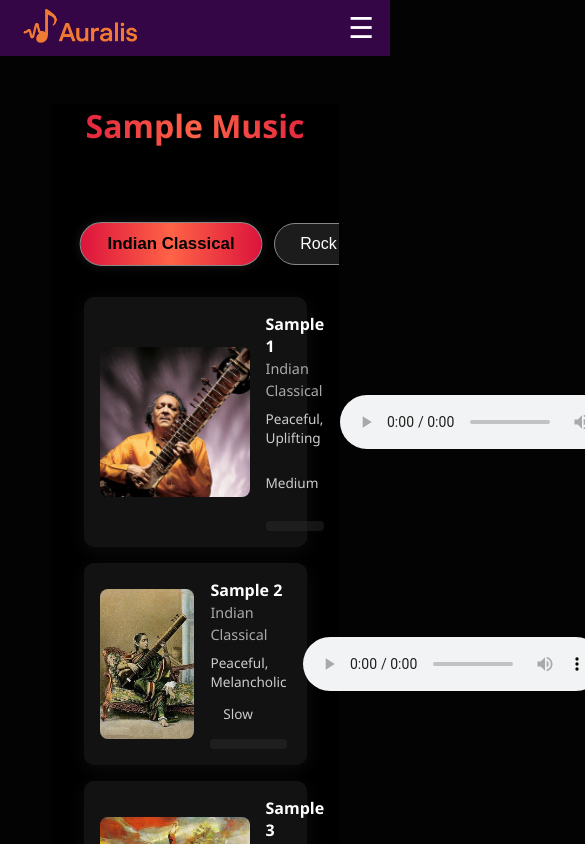
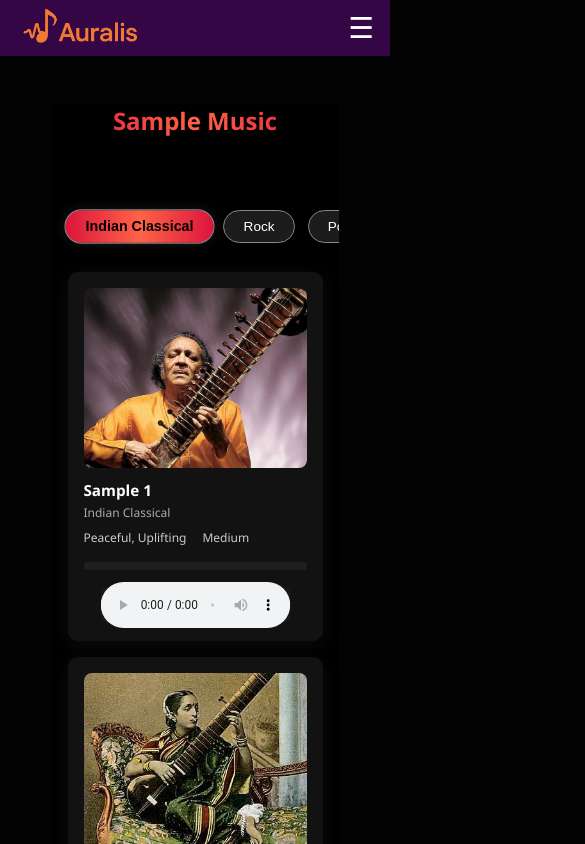
Before and after one commit to arwafaizee31/Auralis-AI, a React (Create React App) app in the folder client/: page /sample-music in a window 390 px wide. Shown: the top 844 px of the page, 585 px wide, since content can reach past the window. Built offline with nearby package versions, Linux system fonts and the light colour scheme; no server answers.

Commit message:
sample-page-responsive

```diff
--- a/client/src/Pages/SampleMusic.jsx
+++ b/client/src/Pages/SampleMusic.jsx
@@ -346,7 +346,7 @@ function SampleMusic() {
                 }
                 controls
                 src={track.audioSrc}
-              />
+              className="sampleMusicAudio" />
 
 
             </div>
--- a/client/src/styles/SampleMusic.css
+++ b/client/src/styles/SampleMusic.css
@@ -161,3 +161,159 @@
     background: linear-gradient(to right, var(--crimson), var(--persimmon), var(--crimson));
     transition: width 0.3s ease;
   }
+
+ /* Tablet view (≤ 1024px) */
+@media (max-width: 1024px) {
+  .music-card {
+    padding: 0.8rem;
+  }
+
+  .music-thumb {
+    width: 120px;
+    height: 120px;
+    margin-right: 0.8rem;
+  }
+
+  .music-meta h3 {
+    font-size: 0.95rem;
+  }
+
+  .music-meta span {
+    font-size: 0.85rem;
+  }
+
+  .music-tags {
+    font-size: 0.8rem;
+    gap: 0.6rem;
+  }
+
+  .pill-tab {
+    padding: 0.6rem 1.4rem;
+    font-size: 0.95rem;
+  }
+
+  .music-actions {
+    transform: scale(0.85);
+    height: 40px;
+    margin-left: 0.6rem;
+  }
+
+  .icons span {
+    font-size: 1rem;
+  }
+
+  .waveform-placeholder {
+    height: 10px;
+    width: 400%;
+    margin-top: 0.8rem;
+    order: 2; /* move to bottom */
+  }
+
+  .music-info {
+    display: flex;
+    flex-direction: column;
+    justify-content: space-between;
+  }
+}
+
+@media (max-width: 600px) {
+  .music-card {
+    flex-direction: column;
+    align-items: flex-start;
+    padding: 1rem;
+  }
+
+  .music-thumb {
+    width: 100%;
+    height: 180px; /* Ensures consistent height */
+    object-fit: cover;
+    margin-bottom: 0.8rem;
+    border-radius: 8px;
+  }
+
+  .music-info {
+    width: 100%;
+    display: flex;
+    flex-direction: column;
+    gap: 0.4rem;
+    margin-bottom: 15px;
+  }
+
+  .music-meta h3 {
+    font-size: 0.95rem;
+  }
+
+  .music-meta span {
+    font-size: 0.75rem;
+  }
+
+  .music-tags {
+    font-size: 0.75rem;
+    gap: 0.5rem;
+    flex-wrap: wrap;
+  }
+
+  .music-actions {
+    width: 100%;
+    flex-direction: row;
+    justify-content: space-between;
+    align-items: center;
+    /* padding: 0.3rem 0.5rem; */
+    height: 40px;
+    background-color: rgba(255, 255, 255, 0.03);
+    border-radius: 6px;
+    /* margin-top: 0.6rem; */
+    margin-left: 0px;
+    padding-left: 0px;
+  padding-right: 0px;
+  }
+.sampleMusicAudio{
+  width: 500px !important;
+
+
+}
+  .icons span {
+    font-size: 1rem;
+    margin-left: 0.4rem;
+  }
+
+  .waveform-placeholder {
+    height: 8px;
+    width: 100%;
+    margin-top: 0.6rem;
+    order: 2;
+  }
+
+  .pill-tabs {
+    flex-wrap: nowrap;
+    overflow-x: auto;
+    gap: 0.8rem;
+    padding: 0.8rem 1rem;
+    scrollbar-width: thin;
+    scrollbar-color: #444 transparent;
+  }
+
+  .pill-tabs::-webkit-scrollbar {
+    height: 6px;
+  }
+
+  .pill-tabs::-webkit-scrollbar-thumb {
+    background: #444;
+    border-radius: 10px;
+  }
+
+  .pill-tab {
+    flex: 0 0 auto;
+    font-size: 0.85rem;
+    padding: 0.5rem 1.2rem;
+  }
+
+  .sample-title {
+    font-size: 1.5rem;
+    padding: 0 1rem;
+  }
+
+  .horizontal-list {
+    padding: 1rem;
+  }
+}
```
